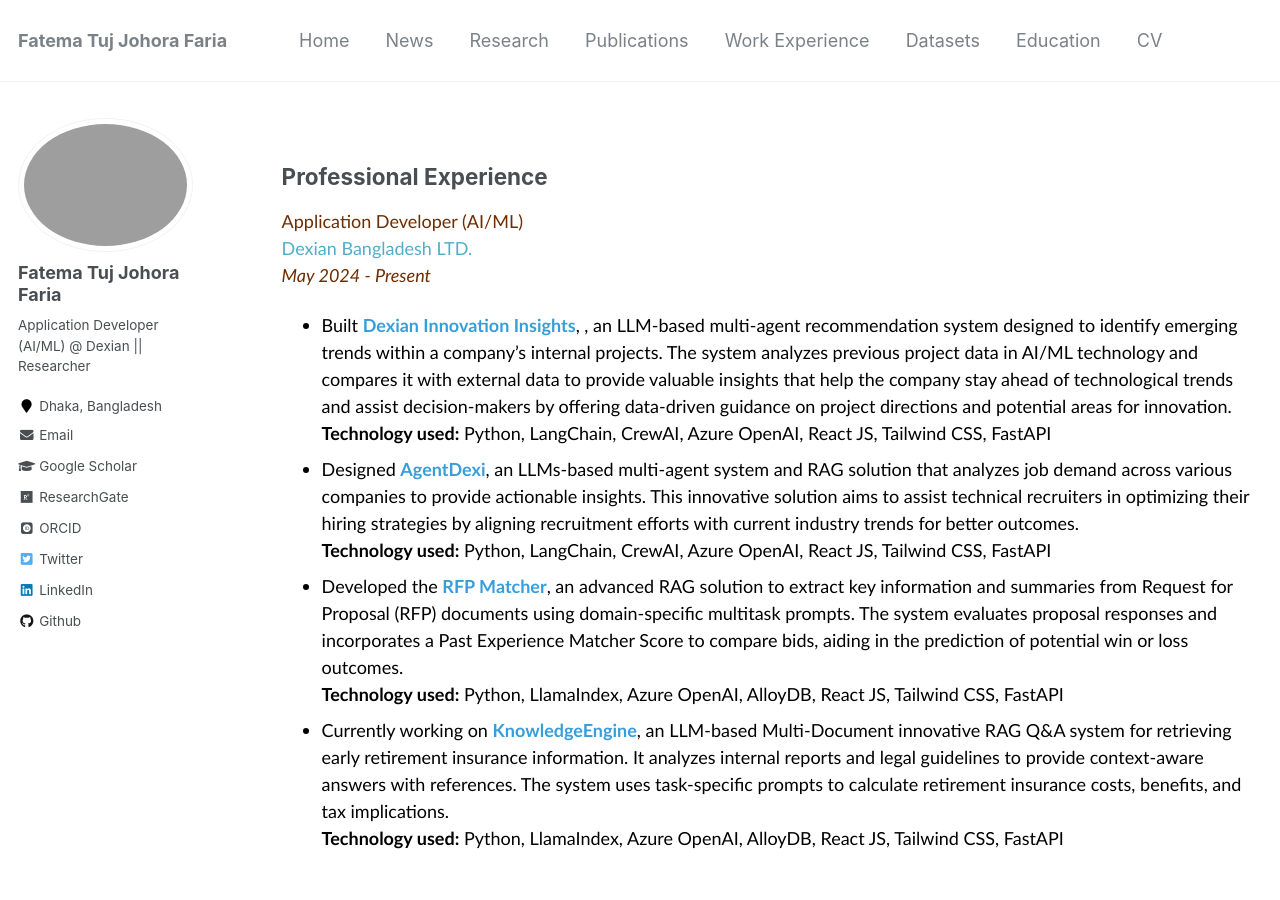
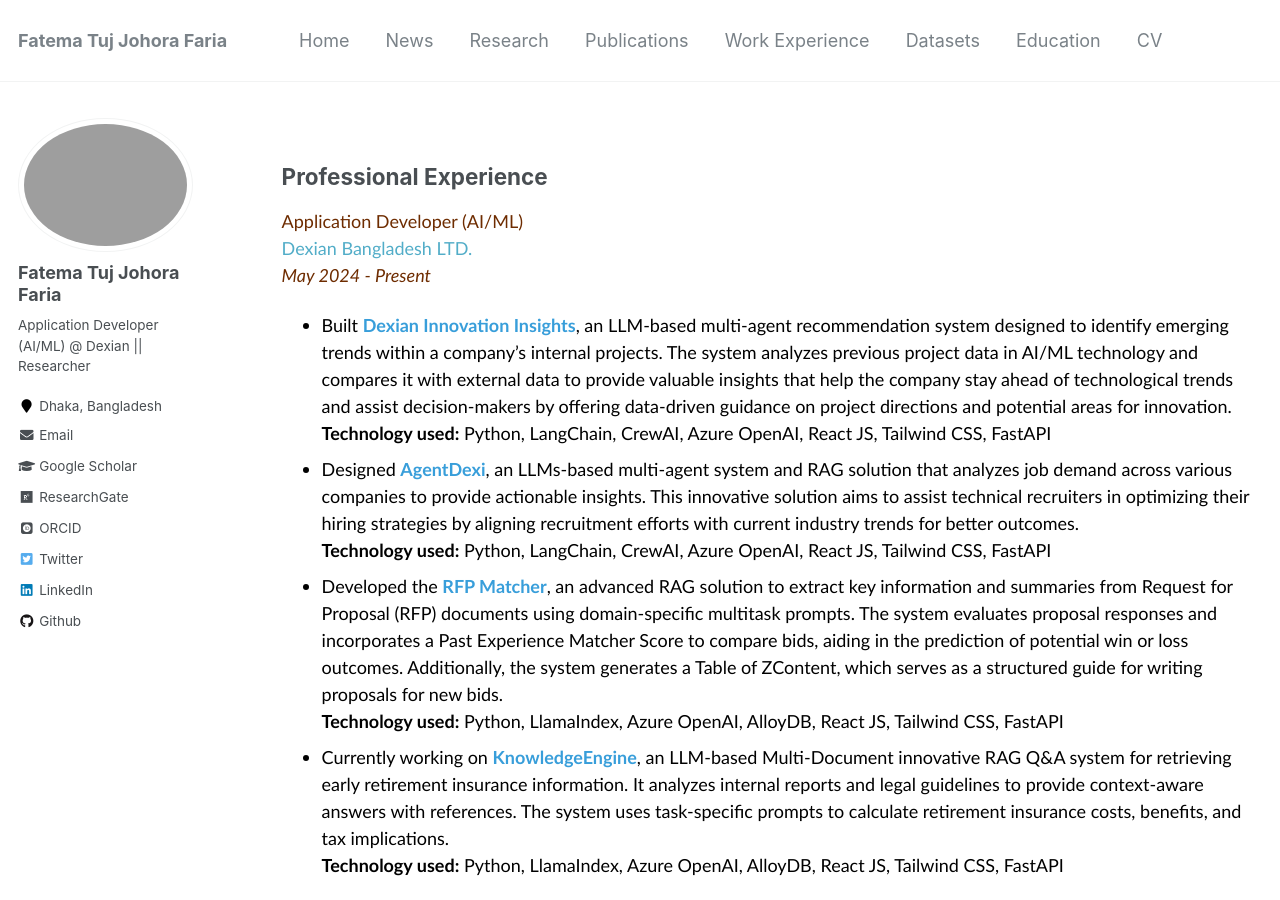
Before and after one commit to fatemafaria142/fatemafaria142.github.io, a Jekyll site: the page built from _pages/work.md, in a window 1280 px wide and 900 px high. Built offline with Jekyll 4.4.1, drawn with Linux system fonts in a browser that asks for light colours; some web fonts are replaced.

Commit message:
Changed to work

```diff
--- a/_pages/work.md
+++ b/_pages/work.md
@@ -13,7 +13,7 @@
 
 <ul style="font-family:Trebuchet MS; color:black;">
 
-<li>Built <b style="color:#389EDA">Dexian Innovation Insights</b>, , an LLM-based multi-agent recommendation system designed to identify emerging trends within a company’s internal projects. The system analyzes previous project data in AI/ML technology and compares it with external data to provide valuable insights that help the company stay ahead of technological trends and assist decision-makers by offering data-driven guidance on project directions and potential areas for innovation.
+<li>Built <b style="color:#389EDA">Dexian Innovation Insights</b>, an LLM-based multi-agent recommendation system designed to identify emerging trends within a company’s internal projects. The system analyzes previous project data in AI/ML technology and compares it with external data to provide valuable insights that help the company stay ahead of technological trends and assist decision-makers by offering data-driven guidance on project directions and potential areas for innovation.
 <br>
 <b>Technology used:</b> Python, LangChain, CrewAI, Azure OpenAI, React JS, Tailwind CSS, FastAPI</li>
 
@@ -21,7 +21,7 @@
 <br>
 <b>Technology used:</b> Python, LangChain, CrewAI, Azure OpenAI, React JS, Tailwind CSS, FastAPI</li>
 
-<li>Developed the <b style="color:#389EDA">RFP Matcher</b>, an advanced RAG solution to extract key information and summaries from Request for Proposal (RFP) documents using domain-specific multitask prompts. The system evaluates proposal responses and incorporates a Past Experience Matcher Score to compare bids, aiding in the prediction of potential win or loss outcomes.
+<li>Developed the <b style="color:#389EDA">RFP Matcher</b>, an advanced RAG solution to extract key information and summaries from Request for Proposal (RFP) documents using domain-specific multitask prompts. The system evaluates proposal responses and incorporates a Past Experience Matcher Score to compare bids, aiding in the prediction of potential win or loss outcomes. Additionally, the system generates a Table of ZContent, which serves as a structured guide for writing proposals for new bids.
 <br>
 <b>Technology used:</b> Python, LlamaIndex, Azure OpenAI, AlloyDB, React JS, Tailwind CSS, FastAPI</li>
 
@@ -29,8 +29,6 @@
 <br>
 <b>Technology used:</b> Python, LlamaIndex, Azure OpenAI, AlloyDB, React JS, Tailwind CSS, FastAPI</li>
 </ul>
-
-
 
 ## Research Experience
 <span style="font-family:Trebuchet MS; color:black;">
```
Also changed, not shown: 1 other file.
